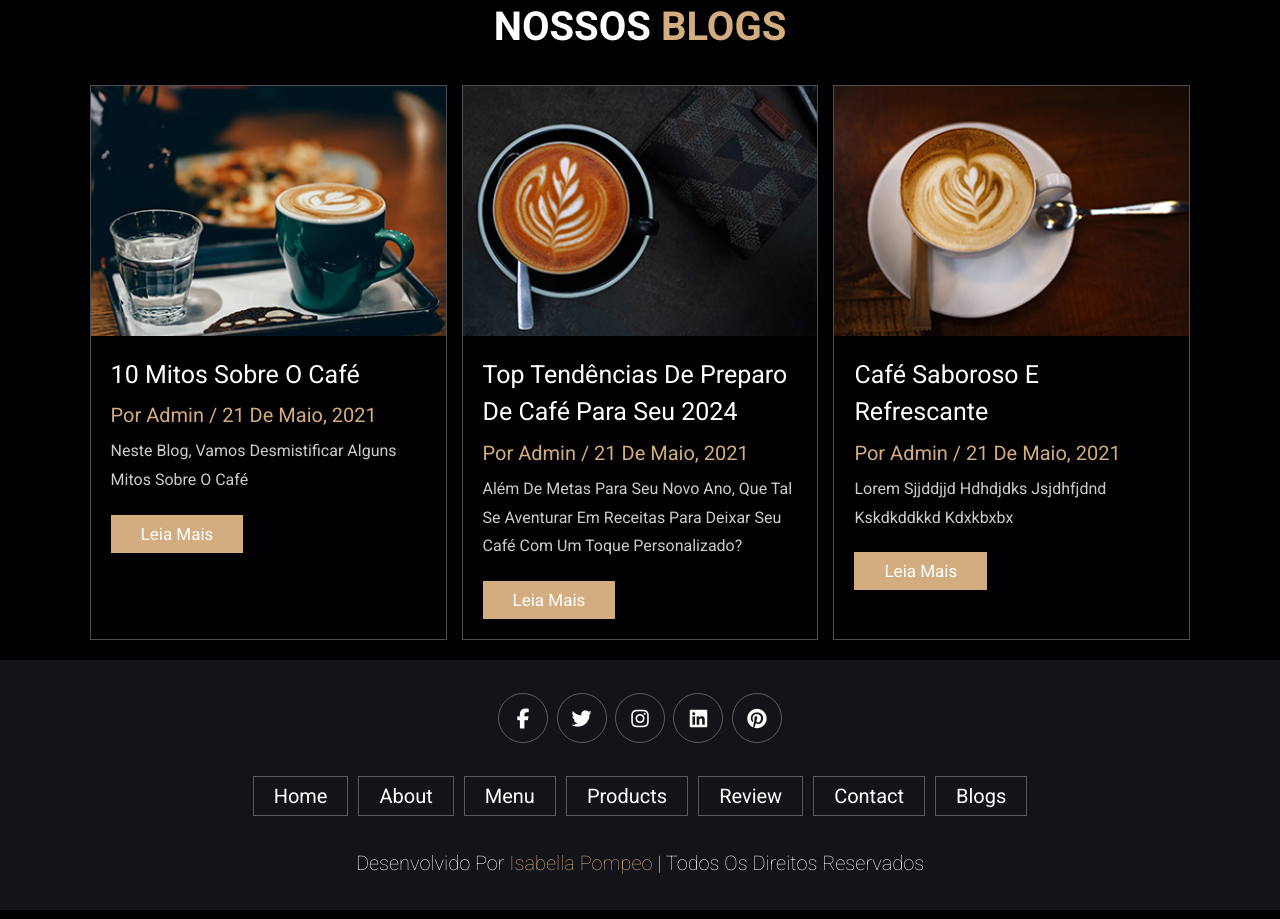
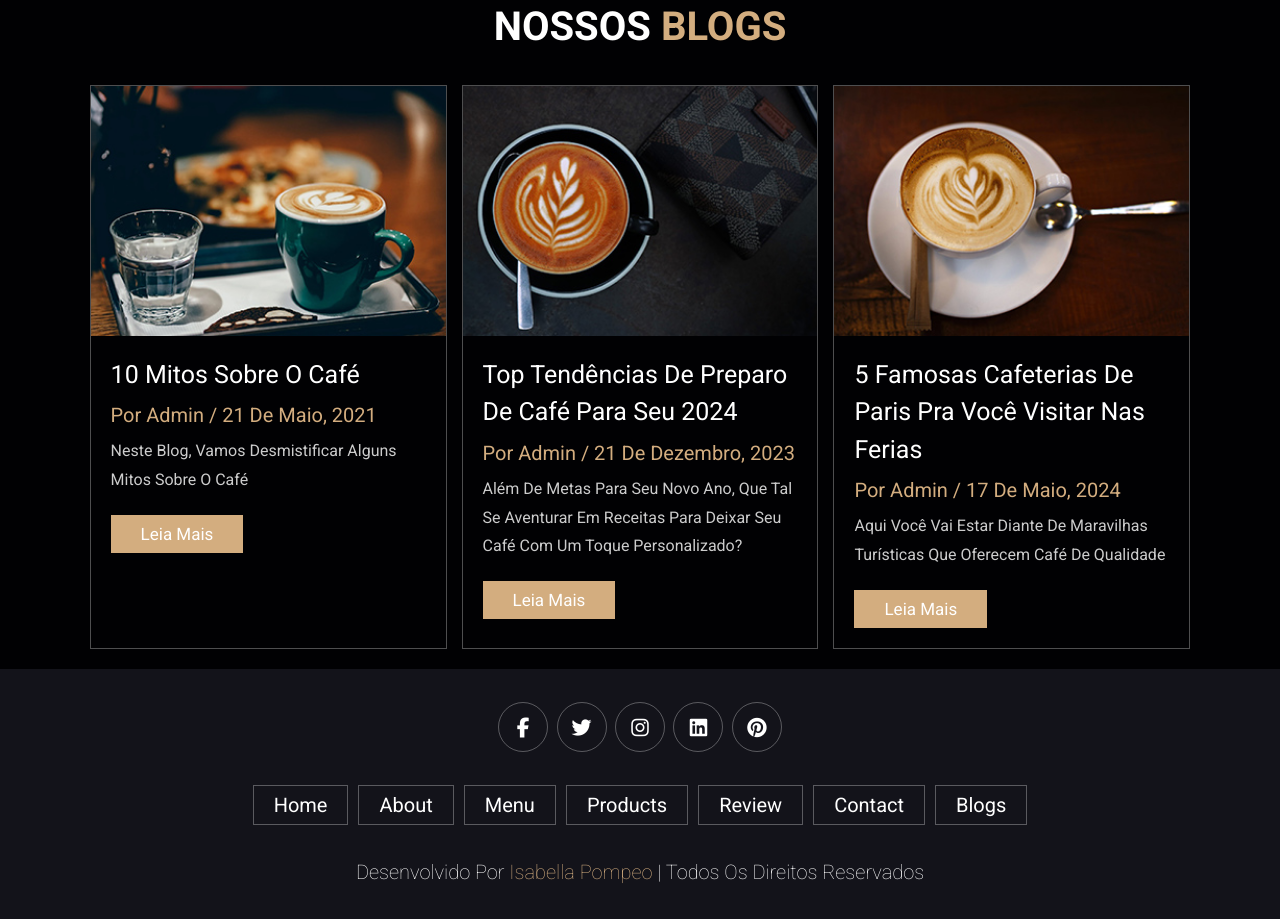
Before and after one commit to Isabella-Pompeo/site-cafeteria, a plain HTML site: page index.html in a window 1280 px wide. Shown: the part 4679-5598 px from the top of the page. Drawn offline with Linux system fonts and the light colour scheme.

Commit message:
update index.html

```diff
--- a/index.html
+++ b/index.html
@@ -406,7 +406,7 @@
           </div>
           <div class="content">
             <a href="#" class="title">Top tendências de preparo de café para seu 2024</a>
-            <span>por admin / 21 de maio, 2021</span>
+            <span>por admin / 21 de dezembro, 2023</span>
             <p>Além de metas para seu novo ano, que tal se aventurar em receitas para deixar seu café com um toque personalizado?</p>
             <a href="#" class="btn">leia mais</a>
           </div>
@@ -417,9 +417,9 @@
             <img src="imagens/blog-3.jpeg" alt="blog-1">
           </div>
           <div class="content">
-            <a href="#" class="title">café saboroso e refrescante</a>
-            <span>por admin / 21 de maio, 2021</span>
-            <p>lorem sjjddjjd hdhdjdks jsjdhfjdnd kskdkddkkd kdxkbxbx</p>
+            <a href="#" class="title">5 famosas cafeterias de paris pra você visitar nas ferias</a>
+            <span>por admin / 17 de maio, 2024</span>
+            <p>Aqui você vai estar diante de maravilhas turísticas que oferecem café de qualidade</p>
             <a href="#" class="btn">leia mais</a>
           </div>
         </div>
```
